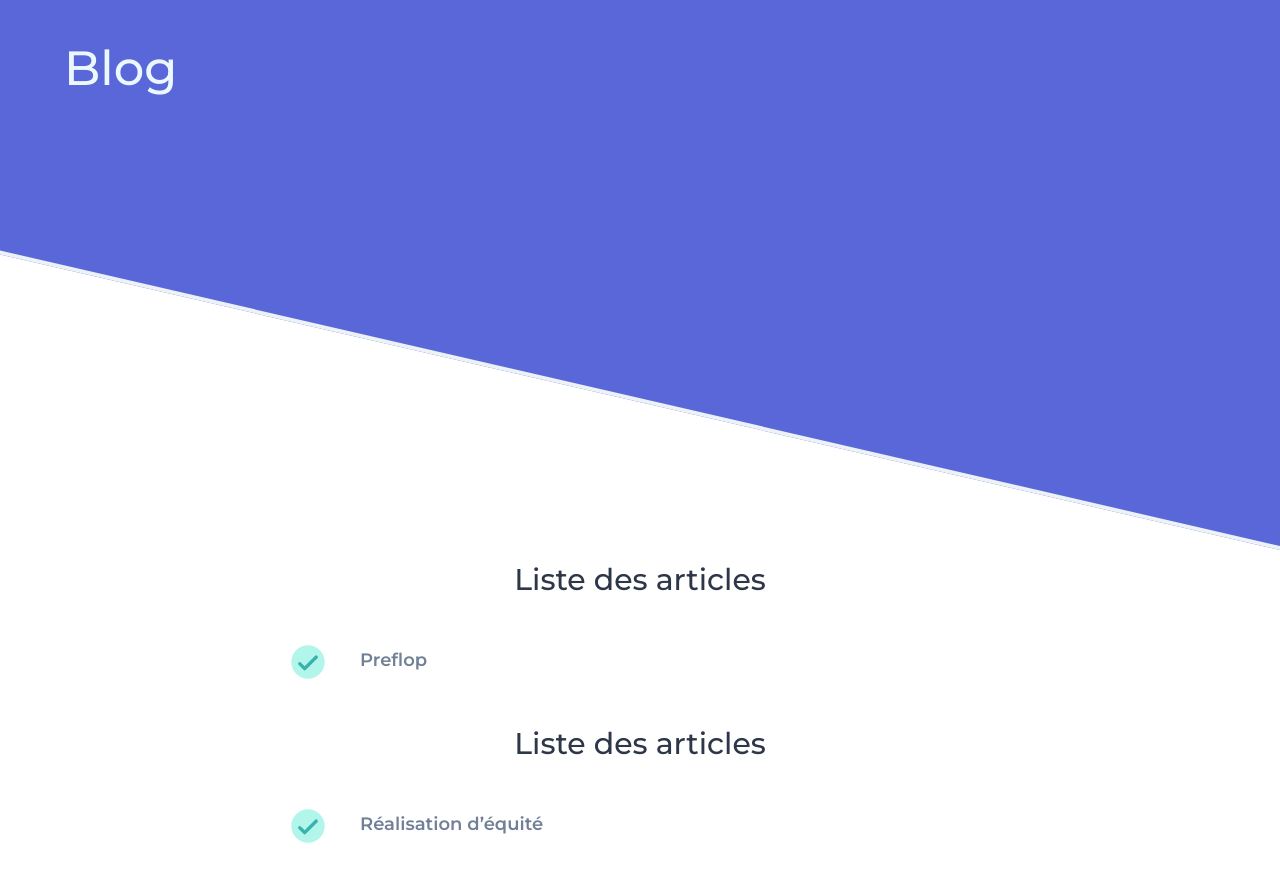
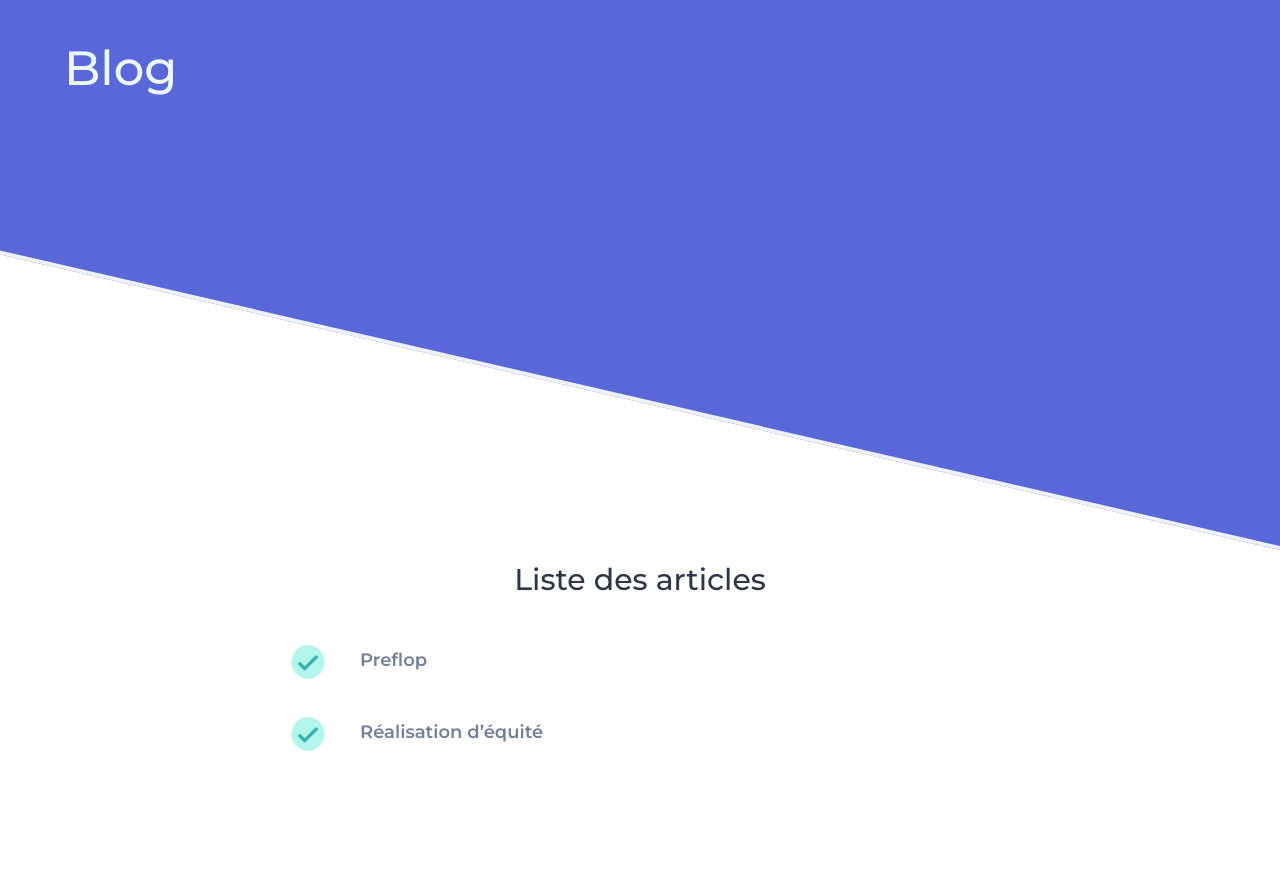
Before and after one commit to greglejeune/feed, a Jekyll site: the page built from index.html, in a window 1280 px wide. Shown: the top 882 px of the page. Built offline with Jekyll 4.4.1, drawn with Linux system fonts in a browser that asks for light colours.

Commit message:
Update index.html

```diff
--- a/index.html
+++ b/index.html
@@ -2,8 +2,8 @@
 layout: feed
 ---
 
+<h2 class="text-2xl sm:text-3xl 2xl:text-4xl font-medium text-center text-gray-800 mb-8">Liste des articles</h2>
 {% for post in site.posts %}
-  <h2 class="text-2xl sm:text-3xl 2xl:text-4xl font-medium text-center text-gray-800 mb-8">Liste des articles</h2>
   <div class="flex mb-8">
     <svg xmlns="http://www.w3.org/2000/svg" viewBox="0 0 24 24" class="fill-current w-8 h-8 sm:w-10 sm:h-10 flex-shrink-0 mr-4 sm:mr-8">
       <circle cx="12" cy="12" r="10" class="fill-current text-teal-200"></circle>
```
